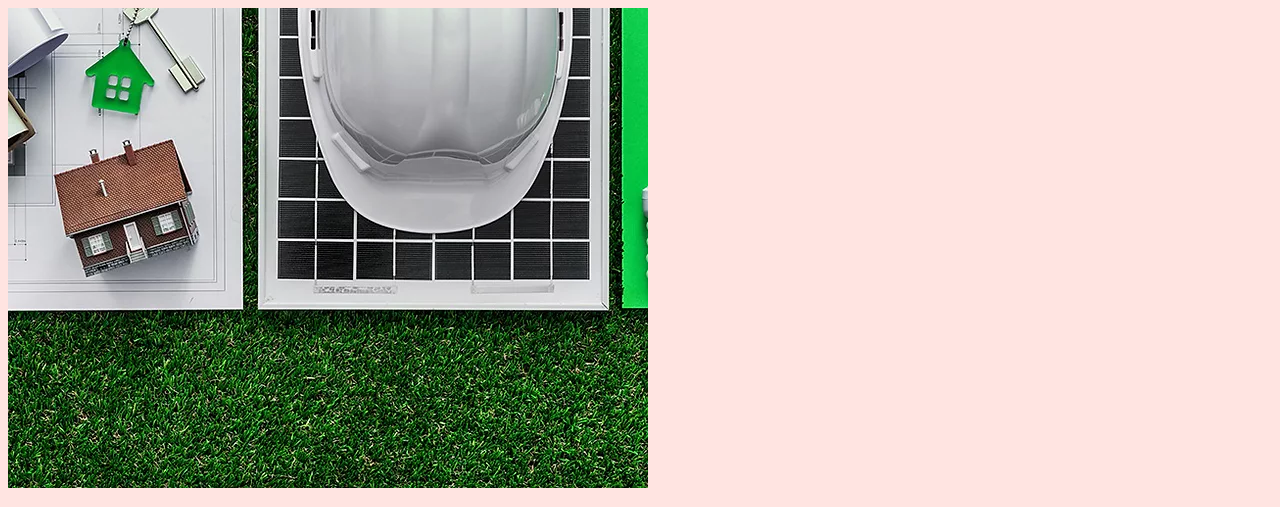
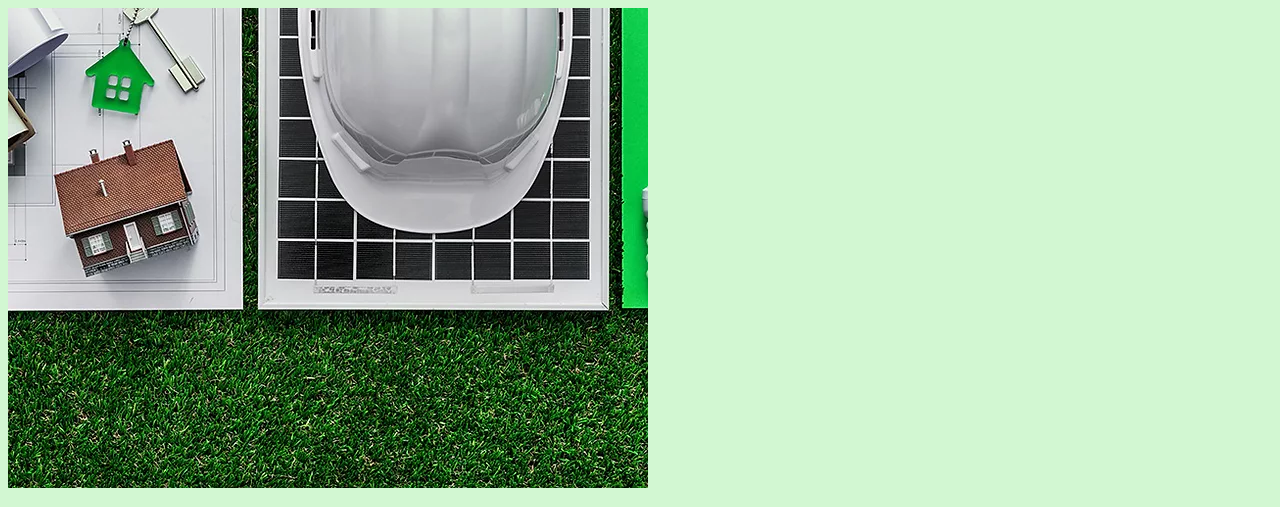
Before and after one commit to Aylmri/trabalho-final, a plain HTML site: page index.html in a window 1280 px wide. Shown: the top 507 px of the page. Drawn offline with Linux system fonts and the light colour scheme.

Commit message:
index.html

```diff
--- a/style.css
+++ b/style.css
@@ -1,5 +1,5 @@
 body{
-    background-color: mistyrose;
+    background-color: #d2f7d2;
 }
 h1{
     text-align: center;color: #8ac78a;
```
